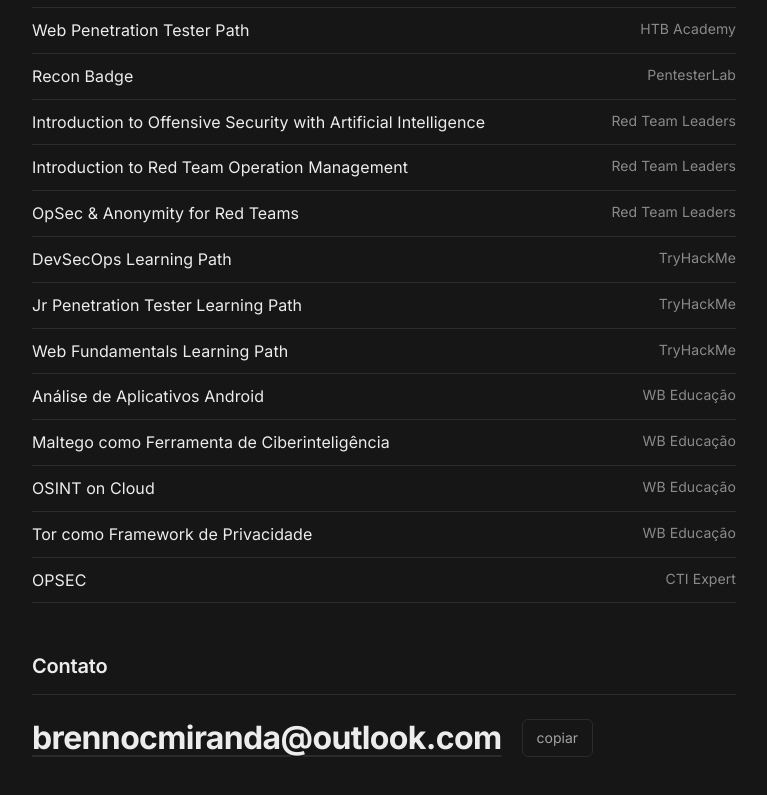
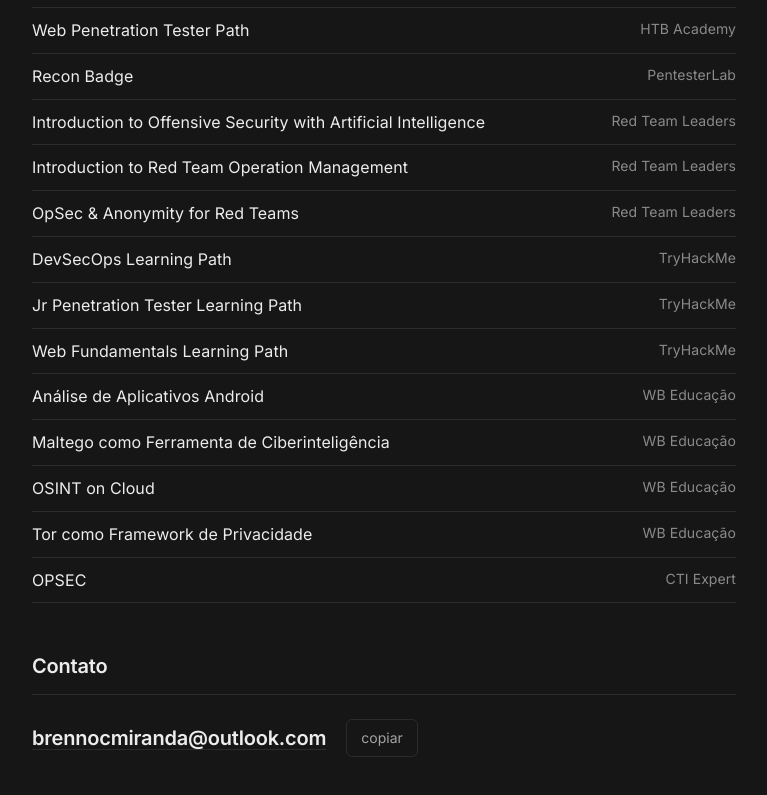
Before and after one commit to brennocm/brennocm.github.io, a plain HTML site: page about-me.html in a window 1280 px wide. Shown: the part 5868-6663 px from the top of the page, without its empty margins (464-1231 px from the left). Drawn offline with Linux system fonts and the light colour scheme.

Commit message:
update: smaller contact email

```diff
--- a/assets/css/about.css
+++ b/assets/css/about.css
@@ -388,15 +388,14 @@
     position: relative;
     display: inline-block;
     color: var(--ink);
-    /* cabe numa linha até 320 px */
-    font-size: min(2rem, 5.6vw);
-    font-weight: 700;
+    font-size: min(1.25rem, 5.2vw);
+    font-weight: 600;
     line-height: 1.15;
-    letter-spacing: -0.02em;
+    letter-spacing: -0.01em;
     overflow-wrap: anywhere;
     text-decoration: underline;
     text-decoration-color: var(--rule);
-    text-decoration-thickness: 2px;
+    text-decoration-thickness: 1px;
     text-underline-offset: 0.2em;
     transition: text-decoration-color 200ms var(--ease);
 }
```
